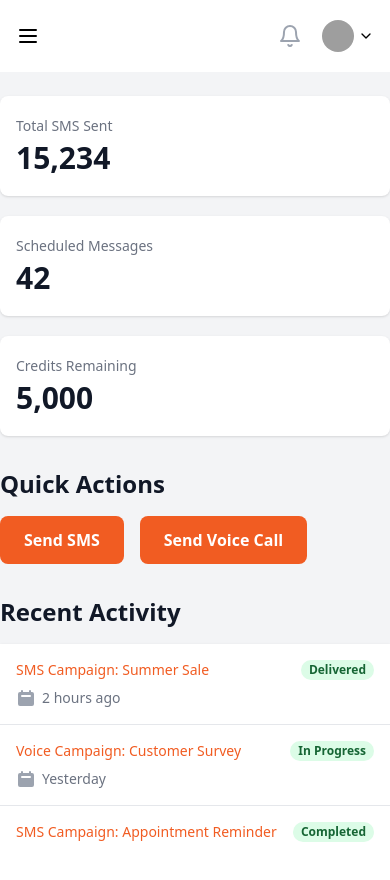
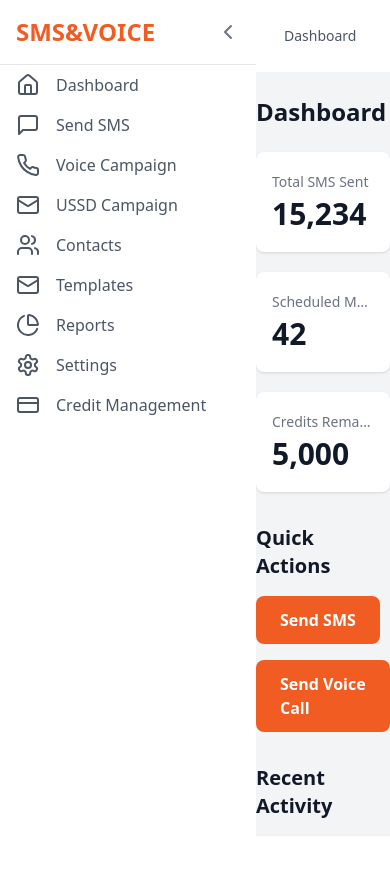
Before and after one commit to ngenoclinton/BulkManager, a React (Create React App) app: page /dash in a window 390 px wide. Shown: the top 880 px of the page. After the commit the page ends 844 px from the top, so only its background shows below. Built offline with nearby package versions, Linux system fonts and the light colour scheme; grey boxes are pictures that could not be loaded.

Commit message:
- Add collapsible sidebar functionality with toggle button

```diff
--- a/src/Dashboard/dashboard.jsx
+++ b/src/Dashboard/dashboard.jsx
@@ -1,38 +1,41 @@
 'use client'
 
 import { useState } from 'react'
-import { Bell, ChevronDown, CreditCard, Home, Mail, MessageSquare, Phone, PieChart, Settings, Users } from 'lucide-react'
-import {Link }from 'react-router-dom'
+import { BrowserRouter as Router, Route, Routes, Link, useLocation, Navigate } from 'react-router-dom'
+import { Bell, ChevronDown, CreditCard, Home, Mail, MessageSquare, Phone, PieChart, Settings, Users, ChevronRight, ChevronLeft } from 'lucide-react'
+// import {Link} from 'react-router-dom';
 
-export default function Dashboard() {
-  const [isSidebarOpen, setIsSidebarOpen] = useState(false)
+function Dashboard() {
+  const [isSidebarCollapsed, setIsSidebarCollapsed] = useState(false)
+  const [isUserMenuOpen, setIsUserMenuOpen] = useState(false)
+
+  const toggleSidebar = () => setIsSidebarCollapsed(!isSidebarCollapsed)
 
   return (
+    // <Router>
       <div className="flex h-screen bg-gray-100">
         {/* Sidebar */}
         <aside
-        className={`bg-white w-64 min-h-screen flex flex-col transition-all duration-300 ease-in-out ${
-          isSidebarOpen ? 'translate-x-0' : '-translate-x-full'
-        } md:translate-x-0 md:static absolute z-30`}
+          className={`bg-white min-h-screen flex flex-col transition-all duration-300 ease-in-out ${
+            isSidebarCollapsed ? 'w-16' : 'w-64'
+          }`}
         >
           <div className="flex items-center justify-between p-4 border-b">
-          <span className="text-2xl font-bold text-[#f15c22]">SMS&VOICE</span>
-          <button onClick={() => setIsSidebarOpen(false)} className="md:hidden">
-            <svg className="w-6 h-6" fill="none" stroke="currentColor" viewBox="0 0 24 24" xmlns="http://www.w3.org/2000/svg">
-              <path strokeLinecap="round" strokeLinejoin="round" strokeWidth={2} d="M6 18L18 6M6 6l12 12" />
-            </svg>
+            <span className={`text-2xl font-bold text-[#f15c22] ${isSidebarCollapsed ? 'hidden' : 'block'}`}>SMS&VOICE</span>
+            <button onClick={toggleSidebar} className="text-gray-500 hover:text-[#f15c22]">
+              {isSidebarCollapsed ? <ChevronRight className="w-6 h-6" /> : <ChevronLeft className="w-6 h-6" />}
             </button>
           </div>
           <nav className="flex-grow">
-          <SidebarLink icon={<Home />} label="Dashboard" />
-          <SidebarLink icon={<MessageSquare />} label="Send SMS" />
-          <SidebarLink icon={<Phone />} label="Voice Campaign" />
-          <SidebarLink icon={<Mail />} label="USSD Campaign" />
-          <SidebarLink icon={<Users />} label="Contacts" />
-          <SidebarLink icon={<Mail />} label="Templates" />
-          <SidebarLink icon={<PieChart />} label="Reports" />
-          <SidebarLink icon={<Settings />} label="Settings" />
-          <SidebarLink icon={<CreditCard />} label="Credit Management" />
+            <SidebarLink to="/" icon={<Home />} label="Dashboard" collapsed={isSidebarCollapsed} />
+            <SidebarLink to="/send-sms" icon={<MessageSquare />} label="Send SMS" collapsed={isSidebarCollapsed} />
+            <SidebarLink to="/voice-campaign" icon={<Phone />} label="Voice Campaign" collapsed={isSidebarCollapsed} />
+            <SidebarLink to="/ussd-campaign" icon={<Mail />} label="USSD Campaign" collapsed={isSidebarCollapsed} />
+            <SidebarLink to="/contacts" icon={<Users />} label="Contacts" collapsed={isSidebarCollapsed} />
+            <SidebarLink to="/templates" icon={<Mail />} label="Templates" collapsed={isSidebarCollapsed} />
+            <SidebarLink to="/reports" icon={<PieChart />} label="Reports" collapsed={isSidebarCollapsed} />
+            <SidebarLink to="/settings" icon={<Settings />} label="Settings" collapsed={isSidebarCollapsed} />
+            <SidebarLink to="/credit-management" icon={<CreditCard />} label="Credit Management" collapsed={isSidebarCollapsed} />
           </nav>
         </aside>
 
@@ -42,29 +45,34 @@ export default function Dashboard() {
           <header className="bg-white shadow-sm">
             <div className="max-w-7xl mx-auto py-4 px-4 sm:px-6 lg:px-8">
               <div className="flex items-center justify-between">
-              <button onClick={() => setIsSidebarOpen(true)} className="md:hidden">
-                <svg className="w-6 h-6" fill="none" stroke="currentColor" viewBox="0 0 24 24" xmlns="http://www.w3.org/2000/svg">
-                  <path strokeLinecap="round" strokeLinejoin="round" strokeWidth={2} d="M4 6h16M4 12h16M4 18h16" />
-                </svg>
-              </button>
-              <nav className="hidden md:flex space-x-4">
-                <NavLink href="#">Dashboard</NavLink>
-                <NavLink href="#">Campaigns</NavLink>
-                <NavLink href="#">Contacts</NavLink>
-                <NavLink href="#">Reports</NavLink>
-                <NavLink href="#">Settings</NavLink>
+                <nav className="flex space-x-4">
+                  <NavLink to="/">Dashboard</NavLink>
+                  <NavLink to="/campaigns">Campaigns</NavLink>
+                  <NavLink to="/contacts">Contacts</NavLink>
+                  <NavLink to="/reports">Reports</NavLink>
+                  <NavLink to="/settings">Settings</NavLink>
                 </nav>
                 <div className="flex items-center">
-                <button className="p-2 rounded-full text-gray-400 hover:text-gray-500 focus:outline-none focus:ring-2 focus:ring-offset-2 focus:ring-[#f15c22]">
+                  <Link to="/notifications" className="p-2 rounded-full text-gray-400 hover:text-gray-500 focus:outline-none focus:ring-2 focus:ring-offset-2 focus:ring-[#f15c22]">
                     <Bell className="h-6 w-6" />
-                </button>
+                  </Link>
                   <div className="ml-3 relative">
                     <div>
-                    <button className="flex items-center text-sm rounded-full focus:outline-none focus:ring-2 focus:ring-offset-2 focus:ring-[#f15c22]">
+                      <button
+                        onClick={() => setIsUserMenuOpen(!isUserMenuOpen)}
+                        className="flex items-center text-sm rounded-full focus:outline-none focus:ring-2 focus:ring-offset-2 focus:ring-[#f15c22]"
+                      >
                         <img className="h-8 w-8 rounded-full" src="/placeholder.svg?height=32&width=32" alt="User avatar" />
                         <ChevronDown className="ml-1 h-4 w-4" />
                       </button>
                     </div>
+                    {isUserMenuOpen && (
+                      <div className="origin-top-right absolute right-0 mt-2 w-48 rounded-md shadow-lg py-1 bg-white ring-1 ring-black ring-opacity-5">
+                        <Link to="/profile" className="block px-4 py-2 text-sm text-gray-700 hover:bg-gray-100">Your Profile</Link>
+                        <Link to="/settings" className="block px-4 py-2 text-sm text-gray-700 hover:bg-gray-100">Settings</Link>
+                        <Link to="/login" className="block px-4 py-2 text-sm text-gray-700 hover:bg-gray-100">Sign out</Link>
+                      </div>
+                    )}
                   </div>
                 </div>
               </div>
@@ -74,6 +82,63 @@ export default function Dashboard() {
           {/* Main Content */}
           <main className="flex-1 overflow-x-hidden overflow-y-auto bg-gray-100">
             <div className="max-w-7xl mx-auto py-6 sm:px-6 lg:px-8">
+              <Routes>
+                <Route path="/" element={<DashboardContent />} />
+                <Route path="/send-sms" element={<SendSMS />} />
+                <Route path="/voice-campaign" element={<VoiceCampaign />} />
+                <Route path="/ussd-campaign" element={<USSDCampaign />} />
+                <Route path="/contacts" element={<Contacts />} />
+                <Route path="/templates" element={<Templates />} />
+                <Route path="/reports" element={<Reports />} />
+                <Route path="/settings" element={<Settings />} />
+                <Route path="/credit-management" element={<CreditManagement />} />
+                <Route path="/notifications" element={<Notifications />} />
+                <Route path="/login" element={<Navigate to="/" />} />
+              </Routes>
+            </div>
+          </main>
+        </div>
+      </div>
+    // </Router>
+  )
+}
+
+function SidebarLink({ to, icon, label, collapsed }) {
+  return (
+    <Link
+      // to={to}
+      className={`flex items-center px-4 py-2 text-gray-600 hover:bg-gray-100 hover:text-[#f15c22] ${
+        collapsed ? 'justify-center' : ''
+      }`}
+    >
+      {icon}
+      {!collapsed && <span className="mx-4">{label}</span>}
+    </Link>
+  )
+}
+
+function NavLink({ to, children }) {
+  const location = useLocation()
+  const isActive = location.pathname === to
+
+  return (
+    <Link
+      to={to}
+      className={`px-3 py-2 rounded-md text-sm font-medium ${
+        isActive
+          ? 'text-[#f15c22] bg-gray-100'
+          : 'text-gray-600 hover:text-[#f15c22] hover:bg-gray-50'
+      }`}
+    >
+      {children}
+    </Link>
+  )
+}
+
+function DashboardContent() {
+  return (
+    <div>
+      <h1 className="text-2xl font-semibold text-gray-900 mb-6">Dashboard</h1>
       {/* Quick Statistics */}
       <div className="grid grid-cols-1 gap-5 sm:grid-cols-3 mb-8">
         <StatCard title="Total SMS Sent" value="15,234" />
@@ -83,20 +148,20 @@ export default function Dashboard() {
 
       {/* Quick Actions */}
       <div className="mb-8">
-              <h2 className="text-2xl font-semibold text-gray-900 mb-4">Quick Actions</h2>
+        <h2 className="text-xl font-semibold text-gray-900 mb-4">Quick Actions</h2>
         <div className="flex flex-wrap gap-4">
-                <button className="bg-[#f15c22] text-white px-6 py-3 rounded-lg font-semibold hover:bg-[#d94d1a] transition-colors">
+          <Link to="/send-sms" className="bg-[#f15c22] text-white px-6 py-3 rounded-lg font-semibold hover:bg-[#d94d1a] transition-colors">
             Send SMS
-                </button>
-                <button className="bg-[#f15c22] text-white px-6 py-3 rounded-lg font-semibold hover:bg-[#d94d1a] transition-colors">
+          </Link>
+          <Link to="/voice-campaign" className="bg-[#f15c22] text-white px-6 py-3 rounded-lg font-semibold hover:bg-[#d94d1a] transition-colors">
             Send Voice Call
-                </button>
+          </Link>
         </div>
       </div>
 
       {/* Recent Activity */}
       <div className="mb-8">
-              <h2 className="text-2xl font-semibold text-gray-900 mb-4">Recent Activity</h2>
+        <h2 className="text-xl font-semibold text-gray-900 mb-4">Recent Activity</h2>
         <div className="bg-white shadow overflow-hidden sm:rounded-md">
           <ul className="divide-y divide-gray-200">
             <ActivityItem title="SMS Campaign: Summer Sale" date="2 hours ago" status="Delivered" />
@@ -105,187 +170,90 @@ export default function Dashboard() {
           </ul>
         </div>
       </div>
-
-            {/* Credit Management */}
-            <div className="mb-8">
-              <h2 className="text-2xl font-semibold text-gray-900 mb-4">Credit Management</h2>
-              <div className="bg-white shadow sm:rounded-lg">
-                <div className="px-4 py-5 sm:p-6">
-                  <h3 className="text-lg leading-6 font-medium text-gray-900">Purchase Credits</h3>
-                  <div className="mt-2 max-w-xl text-sm text-gray-500">
-                    <p>Add more credits to your account to continue sending messages.</p>
-                  </div>
-                  <form className="mt-5 sm:flex sm:items-center">
-                    <div className="w-full sm:max-w-xs">
-                      <label htmlFor="credits" className="sr-only">
-                        Credits
-                      </label>
-                      <input
-                        type="number"
-                        name="credits"
-                        id="credits"
-                        className="shadow-sm focus:ring-[#f15c22] focus:border-[#f15c22] block w-full sm:text-sm border-gray-300 rounded-md"
-                        placeholder="Number of credits"
-                      />
-                    </div>
-                    <button
-                      type="submit"
-                      className="mt-3 w-full inline-flex items-center justify-center px-4 py-2 border border-transparent shadow-sm font-medium rounded-md text-white bg-[#f15c22] hover:bg-[#d94d1a] focus:outline-none focus:ring-2 focus:ring-offset-2 focus:ring-[#f15c22] sm:mt-0 sm:ml-3 sm:w-auto sm:text-sm"
-                    >
-                      Purchase
-                    </button>
-                  </form>
-                </div>
-              </div>
-            </div>
-
-            {/* Campaign Creation */}
-            <div className="mb-8">
-              <h2 className="text-2xl font-semibold text-gray-900 mb-4">Create Campaign</h2>
-              <div className="bg-white shadow sm:rounded-lg">
-                <div className="px-4 py-5 sm:p-6">
-                  <form>
-                    <div className="grid grid-cols-1 gap-6">
-                      <div>
-                        <label htmlFor="campaign-type" className="block text-sm font-medium text-gray-700">
-                          Campaign Type
-                        </label>
-                        <select
-                          id="campaign-type"
-                          name="campaign-type"
-                          className="mt-1 block w-full pl-3 pr-10 py-2 text-base border-gray-300 focus:outline-none focus:ring-[#f15c22] focus:border-[#f15c22] sm:text-sm rounded-md"
-                        >
-                          <option>SMS Campaign</option>
-                          <option>Voice Campaign</option>
-                        </select>
-                      </div>
-                      <div>
-                        <label htmlFor="message" className="block text-sm font-medium text-gray-700">
-                          Message Content
-                        </label>
-                        <textarea
-                          id="message"
-                          name="message"
-                          rows={3}
-                          className="shadow-sm focus:ring-[#f15c22] focus:border-[#f15c22] mt-1 block w-full sm:text-sm border border-gray-300 rounded-md"
-                          placeholder="Enter your message here"
-                        ></textarea>
-                      </div>
-                      <div>
-                        <label htmlFor="recipients" className="block text-sm font-medium text-gray-700">
-                          Recipients
-                        </label>
-                        <input
-                          type="text"
-                          name="recipients"
-                          id="recipients"
-                          className="shadow-sm focus:ring-[#f15c22] focus:border-[#f15c22] mt-1 block w-full sm:text-sm border-gray-300 rounded-md"
-                          placeholder="Enter phone numbers or select a contact group"
-                        />
-                      </div>
-                      <div>
-                        <label htmlFor="schedule" className="block text-sm font-medium text-gray-700">
-                          Schedule
-                        </label>
-                        <input
-                          type="datetime-local"
-                          name="schedule"
-                          id="schedule"
-                          className="shadow-sm focus:ring-[#f15c22] focus:border-[#f15c22] mt-1 block w-full sm:text-sm border-gray-300 rounded-md"
-                        />
-                      </div>
-                    </div>
-                    <div className="mt-5">
-                      <button
-                        type="submit"
-                        className="inline-flex items-center px-4 py-2 border border-transparent text-sm font-medium rounded-md shadow-sm text-white bg-[#f15c22] hover:bg-[#d94d1a] focus:outline-none focus:ring-2 focus:ring-offset-2 focus:ring-[#f15c22]"
-                      >
-                        Create Campaign
-                      </button>
-                    </div>
-                  </form>
-                </div>
-              </div>
-            </div>
-
-            {/* Reports Section */}
-            <div>
-              <h2 className="text-2xl font-semibold text-gray-900 mb-4">Reports</h2>
-              <div className="bg-white shadow sm:rounded-lg">
-                <div className="px-4 py-5 sm:p-6">
-                  <div className="mb-4">
-                    <label htmlFor="report-type" className="block text-sm font-medium text-gray-700">
-                      Report Type
-                    </label>
-                    <select
-                      id="report-type"
-                      name="report-type"
-                      className="mt-1 block w-full pl-3 pr-10 py-2 text-base border-gray-300 focus:outline-none focus:ring-[#f15c22] focus:border-[#f15c22] sm:text-sm rounded-md"
-                    >
-                      <option>SMS Campaigns</option>
-                      <option>Voice Campaigns</option>
-                      <option>USSD Campaigns</option>
-                    </select>
-                  </div>
-                  <div className="mb-4">
-                    <label htmlFor="date-range" className="block text-sm font-medium text-gray-700">
-                      Date Range
-                    </label>
-                    <input
-                      type="date"
-                      name="date-range"
-                      id="date-range"
-                      className="shadow-sm focus:ring-[#f15c22] focus:border-[#f15c22] mt-1 block w-full sm:text-sm border-gray-300 rounded-md"
-                    />
-                  </div>
-                  <div className="mb-4">
-                    <label htmlFor="status" className="block text-sm font-medium text-gray-700">
-                      Status
-                    </label>
-                    <select
-                      id="status"
-                      name="status"
-                      className="mt-1 block w-full pl-3 pr-10 py-2 text-base border-gray-300 focus:outline-none focus:ring-[#f15c22] focus:border-[#f15c22] sm:text-sm rounded-md"
-                    >
-                      <option>All</option>
-                      <option>Delivered</option>
-                      <option>Failed</option>
-                      <option>Pending</option>
-                    </select>
-                  </div>
-                  <button
-                    type="button"
-                    className="inline-flex items-center px-4 py-2 border border-transparent text-sm font-medium rounded-md shadow-sm text-white bg-[#f15c22] hover:bg-[#d94d1a] focus:outline-none focus:ring-2 focus:ring-offset-2 focus:ring-[#f15c22]"
-                  >
-                    Generate Report
-                  </button>
-                </div>
-              </div>
-            </div>
-          </div>
-        </main>
-      </div>
     </div>
   )
 }
 
-function SidebarLink({ icon, label }) {
+function SendSMS() {
   return (
-    <Link
-      href="#"
-      className="flex items-center px-4 py-2 text-gray-600 hover:bg-gray-100 hover:text-[#f15c22]"
-    >
-      {icon}
-      <span className="mx-4">{label}</span>
-    </Link>
+    <div>
+      <h1 className="text-2xl font-semibold text-gray-900 mb-6">Send SMS</h1>
+      {/* Add SMS sending form here */}
+    </div>
   )
 }
 
-function NavLink({ href, children }) {
+function VoiceCampaign() {
   return (
-    <Link href={href} className="text-gray-600 hover:text-[#f15c22] px-3 py-2 rounded-md text-sm font-medium">
-      {children}
-    </Link>
+    <div>
+      <h1 className="text-2xl font-semibold text-gray-900 mb-6">Voice Campaign</h1>
+      {/* Add voice campaign creation form here */}
+    </div>
+  )
+}
+
+function USSDCampaign() {
+  return (
+    <div>
+      <h1 className="text-2xl font-semibold text-gray-900 mb-6">USSD Campaign</h1>
+      {/* Add USSD campaign creation form here */}
+    </div>
+  )
+}
+
+function Contacts() {
+  return (
+    <div>
+      <h1 className="text-2xl font-semibold text-gray-900 mb-6">Contacts</h1>
+      {/* Add contacts management interface here */}
+    </div>
+  )
+}
+
+function Templates() {
+  return (
+    <div>
+      <h1 className="text-2xl font-semibold text-gray-900 mb-6">Templates</h1>
+      {/* Add templates management interface here */}
+    </div>
+  )
+}
+
+function Reports() {
+  return (
+    <div>
+      <h1 className="text-2xl font-semibold text-gray-900 mb-6">Reports</h1>
+      {/* Add reporting interface here */}
+    </div>
+  )
+}
+
+// function Settings() {
+//   return (
+//     <div>
+//       <h1 className="text-2xl font-semibold text-gray-900 mb-6">Settings</h1>
+//       {/* Add settings interface here */}
+//     </div>
+//   )
+// }
+
+function CreditManagement() {
+  return (
+    <div>
+      <h1 className="text-2xl font-semibold text-gray-900 mb-6">Credit Management</h1>
+      {/* Add credit management interface here */}
+    </div>
+  )
+}
+
+function Notifications() {
+  return (
+    <div className="min-h-screen bg-gray-100 flex items-center justify-center">
+      <div className="bg-white p-8 rounded-lg shadow-md w-full max-w-md">
+        <h1 className="text-2xl font-semibold text-gray-900 mb-6">Notifications</h1>
+        {/* Add notifications list here */}
+      </div>
+    </div>
   )
 }
 
@@ -328,3 +296,5 @@ function ActivityItem({ title, date, status }) {
     </li>
   )
 }
+
+export default Dashboard
```
Lines whose indentation alone changed are shown as unchanged.
